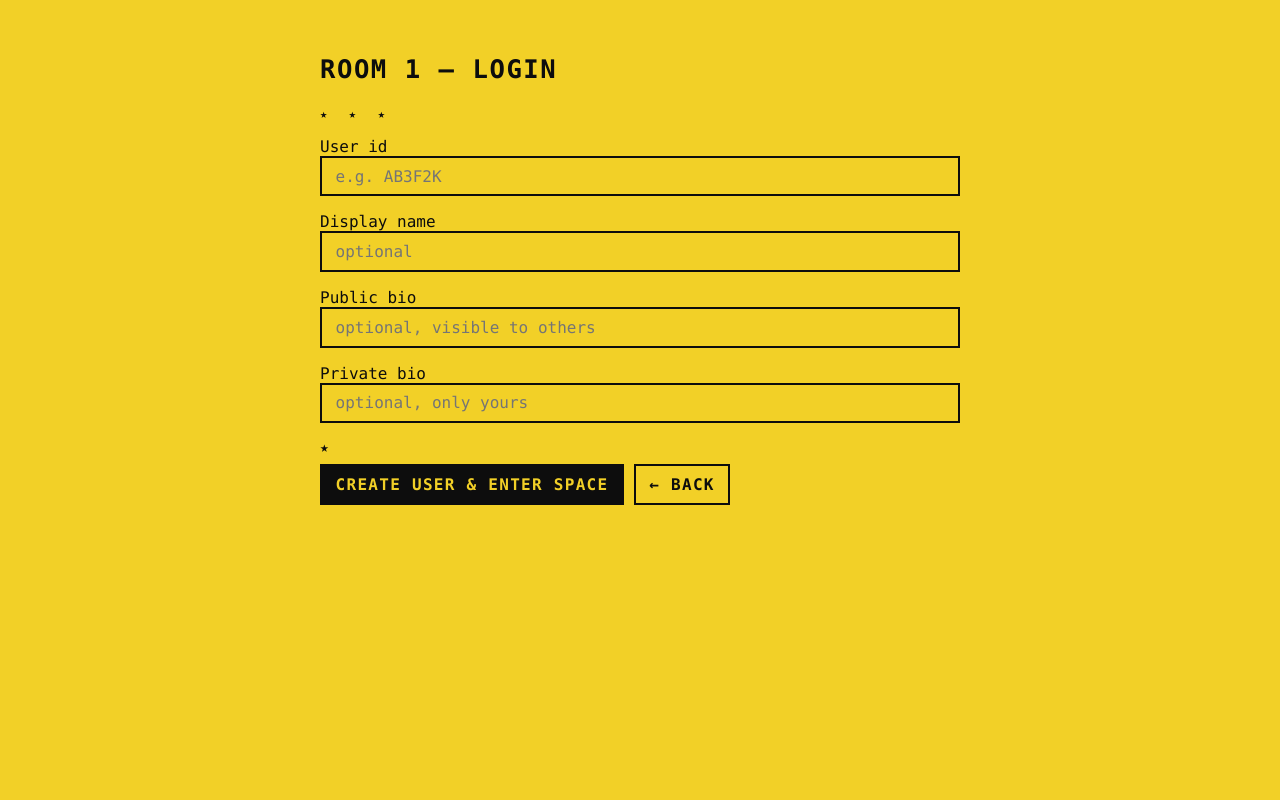
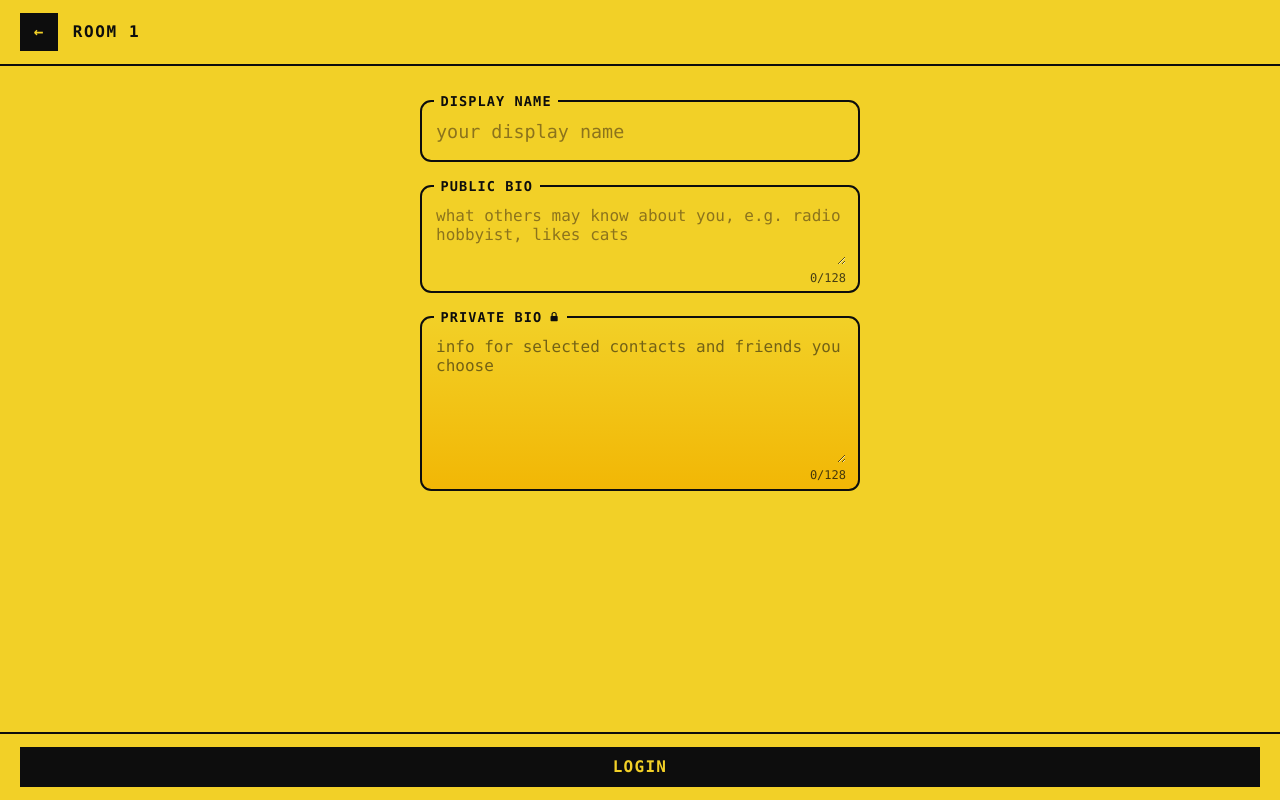
Before and after one commit to extube/bleak, a SvelteKit app in the folder apps/web/: page /room/1/login in a window 1280 px wide. Built offline with nearby package versions, Linux system fonts and the light colour scheme.

Commit message:
feat: [#25] - login/space pages restyle, segmented code form, BLE auto-listen, iOS plug page

```diff
--- a/apps/web/src/routes/room/[roomId]/login/+page.svelte
+++ b/apps/web/src/routes/room/[roomId]/login/+page.svelte
@@ -6,22 +6,27 @@
 
   const roomId = $derived(page.params.roomId ?? "");
 
-  let userId = $state("");
+  const BIO_MAX = 128;
+
   let name = $state("");
   let publicBio = $state("");
   let privateBio = $state("");
   let submitError = $state("");
   let busy = $state(false);
 
+  function generateUserId(): string {
+    const alphabet = "ABCDEFGHJKLMNPQRSTUVWXYZ123456789";
+    const bytes = crypto.getRandomValues(new Uint8Array(6));
+    let out = "";
+    for (const b of bytes) out += alphabet[b % alphabet.length];
+    return out;
+  }
+
   function submit(event: SubmitEvent) {
     event.preventDefault();
     submitError = "";
-    const uid = userId.trim();
-    if (!uid) {
-      submitError = "★ A user id is required.";
-      return;
-    }
     busy = true;
+    const uid = generateUserId();
     createUser(roomId, {
       userId: uid,
       name: name.trim(),
@@ -36,48 +41,244 @@
         submitError =
           err instanceof ApiError
             ? err.status === 409
-              ? "★ This user id is already taken in the room."
+              ? "user id collision, try again"
               : err.status === 410
-                ? "★ Room was deleted or the invite expired."
-                : `★ ${err.message}`
-            : "★ Unexpected error.";
+                ? "room was deleted or the invite expired"
+                : err.message
+            : "unexpected error";
       })
       .finally(() => (busy = false));
   }
 </script>
 
-<main>
-  <h1 class="no-star">Room {roomId} — login</h1>
+<svelte:head>
+  <title>login — room {roomId}</title>
+</svelte:head>
 
-  <form onsubmit={submit}>
-    <p>
-      <label>
-        User id<br />
-        <input bind:value={userId} maxlength="32" placeholder="e.g. AB3F2K" required />
-      </label>
-    </p>
-    <p>
-      <label>
-        Display name<br />
-        <input bind:value={name} maxlength="64" placeholder="optional" />
-      </label>
-    </p>
-    <p>
-      <label>
-        Public bio<br />
-        <input bind:value={publicBio} maxlength="128" placeholder="optional, visible to others" />
-      </label>
-    </p>
-    <p>
-      <label>
-        Private bio<br />
-        <input bind:value={privateBio} maxlength="128" placeholder="optional, only yours" />
-      </label>
-    </p>
+<div class="frame">
+  <header>
+    <button
+      type="button"
+      class="back"
+      aria-label="back"
+      onclick={() => history.back()}
+    >
+      ←
+    </button>
+    <span class="room-id">room {roomId}</span>
+    <span class="header-spacer"></span>
+  </header>
 
-    <p class="error">{submitError}</p>
+  <main>
+    <form id="login-form" onsubmit={submit}>
+      <fieldset class="bio name">
+        <legend>display name</legend>
+        <textarea
+          bind:value={name}
+          maxlength="64"
+          rows="1"
+          placeholder="your display name"
+        ></textarea>
+      </fieldset>
 
-    <button type="submit" disabled={busy || !roomId}>Create user &amp; enter space</button>
-    <button type="button" class="secondary" onclick={() => history.back()}>← Back</button>
-  </form>
-</main>
+      <fieldset class="bio public">
+        <legend>public bio</legend>
+        <textarea
+          bind:value={publicBio}
+          maxlength={BIO_MAX}
+          rows="3"
+          placeholder="what others may know about you, e.g. radio hobbyist, likes cats"
+        ></textarea>
+        <span class="counter">{publicBio.length}/{BIO_MAX}</span>
+      </fieldset>
+
+      <fieldset class="bio private">
+        <legend>
+          private bio
+          <svg class="lock" viewBox="0 0 24 24" aria-hidden="true">
+            <rect x="5" y="10" width="14" height="10" rx="1.5" />
+            <path
+              d="M8 10V7a4 4 0 0 1 8 0v3"
+              fill="none"
+              stroke-width="2.2"
+            />
+          </svg>
+        </legend>
+        <textarea
+          bind:value={privateBio}
+          maxlength={BIO_MAX}
+          rows="5"
+          placeholder="info for selected contacts and friends you choose"
+        ></textarea>
+        <span class="counter">{privateBio.length}/{BIO_MAX}</span>
+      </fieldset>
+
+      <p class="error">{submitError}</p>
+    </form>
+  </main>
+
+  <footer>
+    <button type="submit" form="login-form" disabled={busy || !roomId} class="login-btn">
+      login
+    </button>
+  </footer>
+</div>
+
+<style>
+  .frame {
+    display: flex;
+    flex-direction: column;
+    min-height: 100vh;
+  }
+
+  header {
+    display: flex;
+    align-items: center;
+    gap: 0.9rem;
+    padding: 0.8rem 1.25rem;
+    border-bottom: 2px solid var(--ink);
+  }
+
+  .back {
+    width: 2.4rem;
+    height: 2.4rem;
+    line-height: 1;
+    padding: 0;
+  }
+
+  .room-id {
+    font-weight: 700;
+    letter-spacing: 0.1em;
+    text-transform: uppercase;
+  }
+
+  .header-spacer {
+    flex: 1;
+  }
+
+  main {
+    flex: 1;
+    width: 100%;
+    max-width: 480px;
+    margin: 0 auto;
+    padding: 1.5rem 1.25rem 2rem;
+    box-sizing: border-box;
+  }
+
+  fieldset.bio {
+    border: 2px solid var(--ink);
+    border-radius: 0.7rem;
+    padding: 0.6rem 0.75rem 0.4rem;
+    display: flex;
+    flex-direction: column;
+    gap: 0.35rem;
+  }
+
+  fieldset.bio legend {
+    text-transform: uppercase;
+    letter-spacing: 0.08em;
+    font-size: 0.85rem;
+    font-weight: 700;
+    padding: 0 0.4rem;
+    background: var(--yellow);
+  }
+
+  fieldset.bio textarea {
+    font: inherit;
+    border: none;
+    background: transparent;
+    color: inherit;
+    resize: vertical;
+    width: 100%;
+    box-sizing: border-box;
+    outline: none;
+    min-height: 3.5rem;
+    font-size: 1rem;
+  }
+
+  fieldset.name {
+    margin-top: 0.2rem;
+  }
+
+  fieldset.name textarea {
+    font-size: 1.15rem;
+    min-height: 2.2rem;
+    resize: none;
+    overflow: hidden;
+  }
+
+  fieldset.bio textarea::placeholder {
+    color: var(--olive);
+    opacity: 0.8;
+  }
+
+  fieldset.bio .counter {
+    align-self: flex-end;
+    font-size: 0.75rem;
+    font-variant-numeric: tabular-nums;
+    opacity: 0.75;
+  }
+
+  fieldset.private {
+    background: linear-gradient(
+        180deg,
+        var(--yellow) 0%,
+        var(--yellow-hot) 100%
+      )
+      padding-box;
+    background-repeat: no-repeat;
+    color: var(--ink);
+  }
+
+  fieldset.private legend {
+    display: inline-flex;
+    align-items: center;
+    gap: 0.35rem;
+    background: transparent;
+  }
+
+  .lock {
+    width: 0.9em;
+    height: 0.9em;
+  }
+
+  .lock rect {
+    fill: currentColor;
+    stroke: none;
+  }
+
+  .lock path {
+    stroke: currentColor;
+  }
+
+  fieldset.private textarea {
+    min-height: 8rem;
+  }
+
+  fieldset.private textarea::placeholder {
+    color: var(--ink);
+    opacity: 0.55;
+  }
+
+  footer {
+    position: sticky;
+    bottom: 0;
+    background: var(--yellow);
+    border-top: 2px solid var(--ink);
+    padding: 0.8rem 1.25rem;
+  }
+
+  .login-btn {
+    width: 100%;
+  }
+
+  .error {
+    font-weight: 700;
+    min-height: 1.2em;
+    margin: 0.5rem 0;
+  }
+
+  .error::before {
+    content: none;
+  }
+</style>
--- a/apps/web/src/routes/room/[roomId]/space/+page.svelte
+++ b/apps/web/src/routes/room/[roomId]/space/+page.svelte
@@ -16,6 +16,7 @@
   let log = $state<string[]>([]);
   let bleState = $state("BLE listening off");
   let bleError = $state("");
+  const bleUnavailable = $derived(bleState === "BLE unavailable");
 
   function addPeer(peer: Peer) {
     peers = [
@@ -32,7 +33,6 @@
 
   let relay: Relay | null = null;
   let relayStatus = $state<RelayState>({ status: "idle" });
-
   function onRelayEvent(msg: RelayEvent) {
     switch (msg.type) {
       case "connected":
@@ -141,31 +141,67 @@
     );
     relay.state.subscribe(onRelayStatus);
     relay.connect();
+    // Attempt BLE listening right away — Chrome needs a user gesture for the
+    // device picker, so this may no-op; the manual button remains for that.
+    void startBleListen();
     return () => relay?.disconnect();
   });
 </script>
 
+<svelte:head>
+  <title>space — room {roomId}</title>
+</svelte:head>
+
+<div class="frame">
+  <header>
+    <button
+      type="button"
+      class="back"
+      aria-label="back"
+      onclick={() => history.back()}
+    >
+      ←
+    </button>
+    <span class="room-id">room {roomId}</span>
+    <span class="header-spacer"></span>
+  </header>
+
   <main>
     {#if user && roomId}
-    <h1 class="no-star">Room {roomId} — space</h1>
-    <p class="muted">
-      Listening as <b>{user.userId}</b>{user.name ? ` (${user.name})` : ""}
-      · relay {relayStatus.status}
+      <fieldset class="panel">
+        <legend>identity</legend>
+        <p class="row">
+          listening as <code>{user.userId}</code>
+          {#if user.name}<span class="soft">({user.name})</span>{/if}
         </p>
+        <p class="row soft">relay {relayStatus.status}</p>
+      </fieldset>
 
-    <p>
-      <button type="button" onclick={startBleListen}>Enable BLE listening</button>
+      {#if bleUnavailable}
+        <fieldset class="panel">
+          <legend>peers</legend>
+          <p class="soft">nobody yet — peers will appear here</p>
+        </fieldset>
+      {:else}
+        <fieldset class="panel">
+          <legend>ble</legend>
           {#if attachedBle.length}
-        <button type="button" class="secondary" onclick={stopBleListen}>Stop BLE</button>
+            <button type="button" class="secondary" onclick={stopBleListen}>
+              stop ble listening
+            </button>
+          {:else}
+            <button type="button" onclick={startBleListen}>enable ble listening</button>
           {/if}
-    </p>
-    <p class="muted">{bleState}</p>
-    {#if bleError}<p class="error">{bleError}</p>{/if}
+          <p class="row soft">{bleState}</p>
+          {#if bleError}
+            <p class="row error">{bleError}</p>
+          {/if}
+        </fieldset>
 
-    <fieldset>
-      <legend>Peers</legend>
+        <fieldset class="panel">
+          <legend>peers</legend>
           {#if peers.length === 0}
-        <p class="muted">Nobody yet — waiting for claims or advertisements.</p>
+            <p class="soft">nobody yet — waiting for claims or advertisements</p>
           {:else}
             <ul>
               {#each peers as peer (peer.userId + peer.source)}
@@ -175,15 +211,134 @@
           {/if}
         </fieldset>
 
-    <fieldset>
-      <legend>Event log</legend>
+        <fieldset class="panel">
+          <legend>event log</legend>
           {#each log as line}
-        <p class="muted">{line}</p>
+            <p class="soft">{line}</p>
           {/each}
         </fieldset>
-
-    <button type="button" class="secondary" onclick={() => goto("/")}>← Home</button>
+      {/if}
     {:else}
-    <p class="muted">Redirecting to room login…</p>
+      <p class="soft">redirecting to room login…</p>
     {/if}
   </main>
+
+  <footer>
+    {#if user && roomId}
+      {#if bleUnavailable}
+        <p class="footer-alert">
+          mobile app in the works — it will bring full ble functionality here
+        </p>
+      {:else if attachedBle.length}
+        <button type="button" onclick={stopBleListen} class="wide">
+          stop ble listening
+        </button>
+      {:else}
+        <button type="button" onclick={startBleListen} class="wide">
+          enable ble listening
+        </button>
+      {/if}
+    {/if}
+  </footer>
+</div>
+
+<style>
+  .frame {
+    display: flex;
+    flex-direction: column;
+    min-height: 100vh;
+  }
+
+  header {
+    display: flex;
+    align-items: center;
+    gap: 0.9rem;
+    padding: 0.8rem 1.25rem;
+    border-bottom: 2px solid var(--ink);
+  }
+
+  .back {
+    width: 3.2rem;
+    height: 3.2rem;
+    line-height: 1;
+    padding: 0;
+    box-sizing: border-box;
+    display: inline-flex;
+    align-items: center;
+    justify-content: center;
+  }
+
+  .room-id {
+    font-weight: 700;
+    letter-spacing: 0.1em;
+    text-transform: uppercase;
+  }
+
+  .header-spacer {
+    flex: 1;
+  }
+
+  main {
+    flex: 1;
+    width: 100%;
+    max-width: 480px;
+    margin: 0 auto;
+    padding: 1.5rem 1.25rem 2rem;
+    box-sizing: border-box;
+  }
+
+  fieldset.panel {
+    border: 2px solid var(--ink);
+    border-radius: 0.7rem;
+    padding: 0.6rem 0.75rem 0.4rem;
+    margin-bottom: 1rem;
+  }
+
+  fieldset.panel legend {
+    text-transform: uppercase;
+    letter-spacing: 0.08em;
+    font-size: 0.85rem;
+    font-weight: 700;
+    padding: 0 0.4rem;
+    background: var(--yellow);
+  }
+
+  fieldset.panel .row {
+    margin: 0 0 0.4rem;
+  }
+
+  .wide {
+    width: 100%;
+    box-sizing: border-box;
+  }
+
+  .soft {
+    opacity: 0.75;
+    margin: 0.35rem 0;
+  }
+
+  footer {
+    position: sticky;
+    bottom: 0;
+    background: var(--yellow);
+    border-top: 2px solid var(--ink);
+    padding: 0.8rem 1.25rem;
+    padding-bottom: calc(0.8rem + env(safe-area-inset-bottom));
+  }
+
+  footer .wide {
+    height: 3.2rem;
+  }
+
+  .footer-alert {
+    margin: 0;
+    font-weight: 700;
+    letter-spacing: 0.05em;
+    text-transform: uppercase;
+    font-size: 0.85rem;
+  }
+
+  .error {
+    font-weight: 700;
+  }
+</style>
--- a/apps/web/src/routes/start/+page.svelte
+++ b/apps/web/src/routes/start/+page.svelte
@@ -10,7 +10,6 @@
   let status = $state("Starting camera…");
   let cameraError = $state(false);
   let manualOpen = $state(false);
-  let manualCode = $state("");
 
   const CODE_URL = /\/join\?code=([0-9]{8})/;
 
@@ -95,13 +94,56 @@
 
   function enterCode(event: SubmitEvent) {
     event.preventDefault();
-    const code = manualCode.trim();
     if (/^[0-9]{8}$/.test(code)) {
       stopCamera();
       location.href = `/join?code=${code}`;
     } else {
       status = "Room code needs exactly 8 digits.";
     }
+  }
+
+  const DIGITS = 8;
+  let code = $state("");
+  let cellInputs: HTMLInputElement[] = $state([]);
+  let cells = $state<string[]>(Array(DIGITS).fill(""));
+
+  function focusCell(i: number) {
+    cellInputs[Math.max(0, Math.min(DIGITS - 1, i))]?.focus();
+  }
+
+  function commitCells() {
+    code = cells.join("");
+    if (code.length === DIGITS) {
+      stopCamera();
+      location.href = `/join?code=${code}`;
+    }
+  }
+
+  function onCellInput(i: number, event: Event) {
+    const input = event.currentTarget as HTMLInputElement;
+    const raw = input.value.replace(/\D/g, "");
+    if (raw.length > 1) {
+      const chars = raw.slice(0, DIGITS).split("");
+      cells = cells.map((_, k) => chars[k] ?? "");
+      input.blur();
+      focusCell(chars.length);
+      commitCells();
+      return;
+    }
+    cells[i] = raw;
+    input.value = raw;
+    if (raw && i < DIGITS - 1) focusCell(i + 1);
+    commitCells();
+  }
+
+  function onCellKeydown(i: number, event: KeyboardEvent) {
+    if (event.key === "Backspace" && !cells[i] && i > 0) {
+      focusCell(i - 1);
+      cells[i - 1] = "";
+      (cellInputs[i - 1] as HTMLInputElement).value = "";
+    }
+    if (event.key === "ArrowLeft") focusCell(i - 1);
+    if (event.key === "ArrowRight") focusCell(i + 1);
   }
 
   onMount(() => {
@@ -144,17 +186,31 @@
     <button type="button" class="enter" onclick={() => (manualOpen = true)}>Enter room code</button>
   {:else}
     <form class="manual" onsubmit={enterCode}>
-      <input
-        bind:value={manualCode}
-        inputmode="numeric"
-        maxlength="8"
-        placeholder="8-digit code"
-        required
-      />
+      <div class="cells">
+          {#each cells as digit, i}
+          <input
+            type="text"
+            inputmode="numeric"
+            maxlength="1"
+            class:filled={digit}
+            bind:this={cellInputs[i]}
+            bind:value={cells[i]}
+            oninput={(e) => onCellInput(i, e)}
+            onkeydown={(e) => onCellKeydown(i, e)}
+            onpaste={(e) => {
+              e.preventDefault();
+              const text = e.clipboardData?.getData("text") ?? "";
+              const raw = text.replace(/\D/g, "").slice(0, DIGITS);
+              if (!raw) return;
+              const chars = raw.split("");
+              cells = cells.map((_, k) => chars[k] ?? "");
+              focusCell(chars.length);
+              if (chars.length === DIGITS) commitCells();
+            }}
+          />
+        {/each}
+      </div>
       <button type="submit">Open</button>
-      {#if !cameraError}
-        <button type="button" class="secondary" onclick={() => (manualOpen = false)}>Scan</button>
-      {/if}
     </form>
   {/if}
 </footer>
@@ -173,17 +229,20 @@
 
   video {
     width: 100%;
-    height: 100%;
+    max-width: none;
+    aspect-ratio: auto;
     object-fit: cover;
     display: block;
+    margin: 0 auto;
+    border: none;
   }
 
   .corners {
     position: absolute;
     inset: 0;
     margin: auto;
-    width: min(76vmin, calc(100% - 3rem));
-    height: min(76vmin, calc(100% - 6.5rem));
+    width: min(220px, 76vmin, calc(100% - 3rem));
+    height: min(220px, 76vmin, calc(100% - 6.5rem));
     max-width: 100%;
     max-height: 100%;
     overflow: visible;
@@ -235,7 +294,17 @@
 
   .back {
     flex: none;
-    padding: 0.55rem 0.9rem;
+    height: 3.2rem;
+    padding: 0 0.9rem;
+    box-sizing: border-box;
+    display: inline-flex;
+    align-items: center;
+  }
+
+  .manual input,
+  .manual button {
+    height: 3.2rem;
+    box-sizing: border-box;
   }
 
   .enter,
@@ -245,20 +314,55 @@
 
   .enter {
     width: 100%;
-    padding: 0.85rem 1rem;
+    height: 3.2rem;
+    padding: 0 1rem;
+    box-sizing: border-box;
   }
 
   .manual {
     display: flex;
-    gap: 0.6rem;
+    align-items: center;
   }
 
-  .manual input {
+  .manual button {
+    flex: none;
+    height: 3.2rem;
+  }
+
+  .manual {
     flex: 1;
+  }
+
+  .cells {
+    flex: 1;
+    display: flex;
+    gap: 0.4rem;
+    justify-content: center;
+    max-width: 100%;
+    margin: 0 auto;
     min-width: 0;
+  }
+
+  .cells input {
+    width: clamp(1.9rem, 3.6vmin + 0.9rem, 2.6rem);
+    height: 3.2rem;
+    flex: none;
     text-align: center;
-    letter-spacing: 0.2em;
     font-weight: 700;
+    font-variant-numeric: tabular-nums;
+    caret-color: var(--ink);
+    padding: 0;
+    letter-spacing: 0;
+    border: 3px solid var(--ink);
+    border-radius: 0.7rem;
+    background: transparent;
+    color: var(--ink);
+    outline: none;
+    transition: background 0.15s;
+  }
+
+  .cells input.filled {
+    background: #fffdf2;
   }
 
   @media (prefers-reduced-motion: reduce) {
```
Lines whose indentation alone changed are shown as unchanged.
